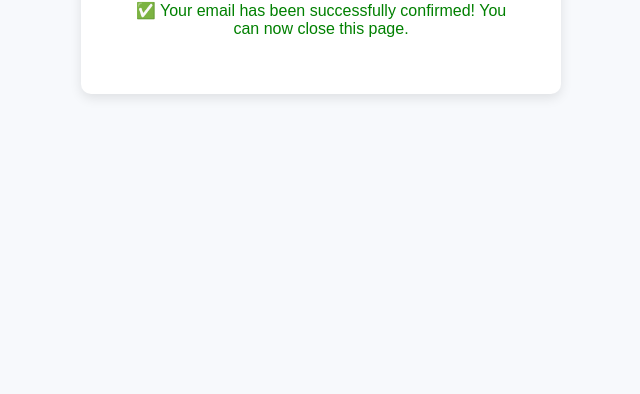
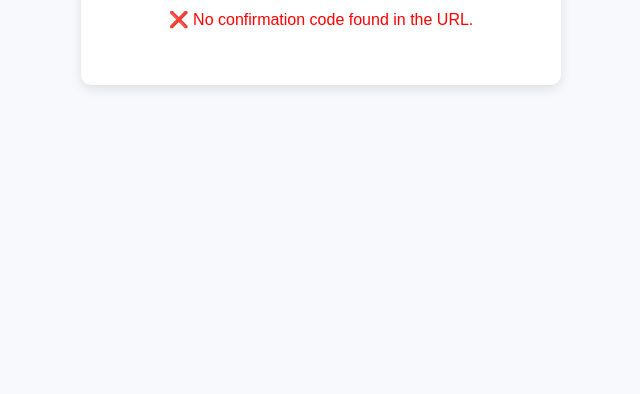
Before and after one commit to mariabdj/quran-app-backend, a plain HTML site: page email.html in a window 1280 px wide. Shown: the part 406-800 px from the top of the page, without its empty margins (319-959 px from the left). Drawn offline with nearby package versions, Linux system fonts and the light colour scheme.

Commit message:
confirm email

```diff
--- a/email.html
+++ b/email.html
@@ -46,22 +46,30 @@
     'eyJhbGciOiJIUzI1NiIsInR5cCI6IkpXVCJ9.eyJpc3MiOiJzdXBhYmFzZSIsInJlZiI6InBzaXN1ZHpidXBocnV6dXJ3cXB5Iiwicm9sZSI6InNlcnZpY2Vfcm9sZSIsImlhdCI6MTc0MTQ2NjE3NSwiZXhwIjoyMDU3MDQyMTc1fQ.hRs4_8CKGZNh43dorQVlf1uJbqbPCZ8glJFWxypvFXc'
   );
 
-  async function confirmEmail() {
+  (async () => {
     const messageDiv = document.getElementById('message');
+    const url = new URL(window.location.href);
+    const code = url.searchParams.get('code');
 
-    const { error } = await client.auth.getSession();
-    if (error) {
-      messageDiv.textContent = '❌ Failed to confirm email. Please try again or contact support.';
+    if (!code) {
+      messageDiv.textContent = '❌ No confirmation code found in the URL.';
       messageDiv.style.color = 'red';
       return;
     }
 
-    messageDiv.textContent = '✅ Your email has been successfully confirmed! You can now close this page.';
-    messageDiv.style.color = 'green';
-  }
+    const { data, error } = await client.auth.exchangeCodeForSession({ code });
 
-  confirmEmail();
+    if (error) {
+      console.error(error);
+      messageDiv.textContent = '❌ Email confirmation failed.';
+      messageDiv.style.color = 'red';
+    } else {
+      messageDiv.textContent = '✅ Your email has been successfully confirmed! You can now close this page.';
+      messageDiv.style.color = 'green';
+    }
+  })();
 </script>
+
 
 </body>
 </html>
```
